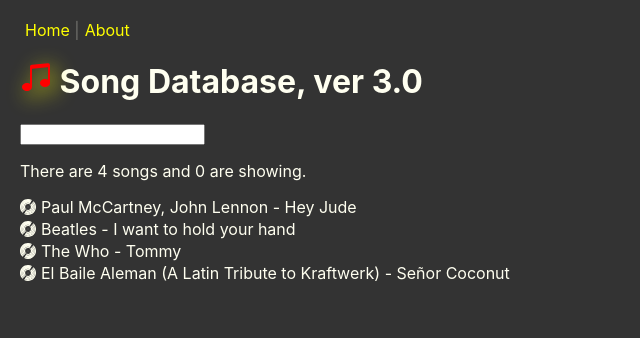
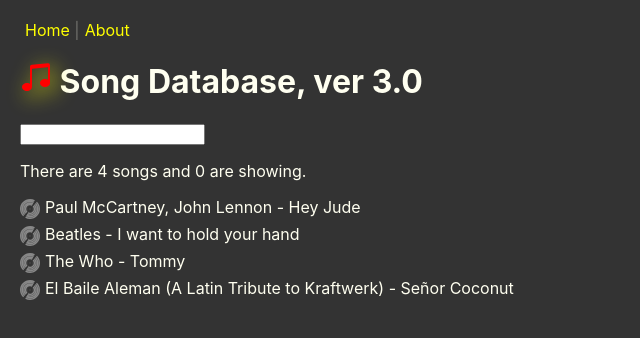
Before and after one commit to FbW-D01/songdatabase, a React (Create React App) app: page / in a window 1280 px wide. Shown: the top 338 px of the page, without its empty margins (0-640 px from the left). Built offline with nearby package versions, Linux system fonts and the light colour scheme.

Commit message:
spin the record

```diff
--- a/src/App.css
+++ b/src/App.css
@@ -64,7 +64,28 @@
 	.wrapper {
 		display: flex;
 	}
+	.iconRecord:hover {
+		animation: record-spin infinite 1s linear;
+		color: yellow;
+	}
+	.iconRecord svg {
+		width: 20px;
+		height: 20px;
+	}
 	.iconRecord {
-		margin: 2px 5px 0 0;
+		display: flex;
+		align-items: center;
+		justify-content: center;
+		margin: 2px 5px 5px 0;
+		animation: record-spin infinite 10s linear;
+		color: #888;
+	}
+	@keyframes record-spin {
+		from {
+			transform: rotate(0deg);
+		}
+		to {
+			transform: rotate(360deg);
+		}
 	}
 }
--- a/src/App.jsx
+++ b/src/App.jsx
@@ -59,7 +59,7 @@
 									{(authorsContainsSearchText(song) || song.name.toLowerCase().includes(searchText.toLowerCase())) && (
 										<div className="wrapper">
 											<div className="iconRecord"><SiDiscogs /></div>
-											<div onClick={() => toggleDescription(index)}>{song.author.join(', ')} - {song.name}
+											<div className="textRecord" onClick={() => toggleDescription(index)}>{song.author.join(', ')} - {song.name}
 												{song.showDescription && (
 													<div>{song.description}</div>
 												)}
```
